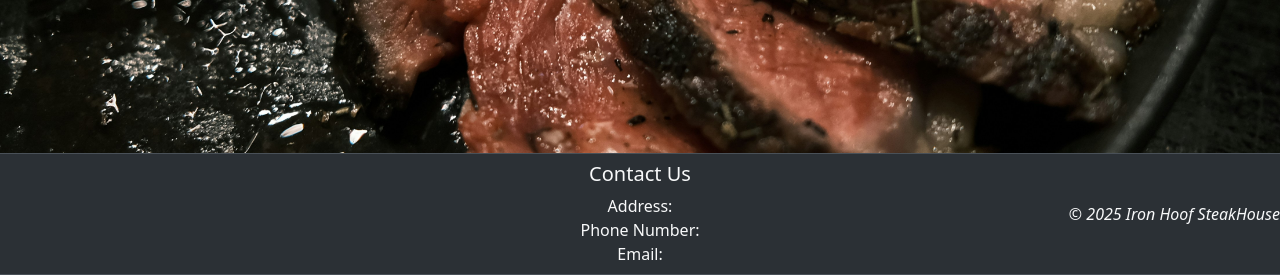
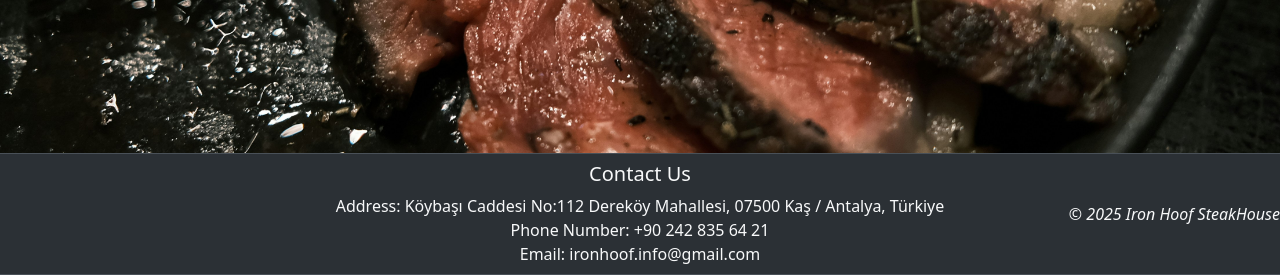
Before and after one commit to Lampa97/Restaurant-webapp, a Django app: template reservation/templates/reservation/admin/table_form.html in a window 1280 px wide. Shown: the part 525-800 px from the top of the page. Run offline with Django 5.2, Linux system fonts and the light colour scheme; the template is opened without the code that fills it, so the values that code supplies are empty, except form fields; tables that the repository leaves empty hold one stand-in row (values such as "Sample post"); form fields are guessed from the names that the template uses; some libraries are stand-ins or nearby versions.

Commit message:
added contact in the footer

```diff
--- a/restaurant/templates/restaurant/includes/footer.html
+++ b/restaurant/templates/restaurant/includes/footer.html
@@ -3,9 +3,10 @@
     <div class="text-center">
       <h5>Contact Us</h5>
       <ul class="list-unstyled mb-0">
-        <li>Address:</li>
-        <li>Phone Number:</li>
-        <li>Email:</li>
+        <li>Address: Köybaşı Caddesi No:112
+Dereköy Mahallesi, 07500 Kaş / Antalya, Türkiye</li>
+        <li>Phone Number: +90 242 835 64 21</li>
+        <li>Email: ironhoof.info@gmail.com</li>
       </ul>
     </div>
     <div class="position-absolute end-0">
```
Also changed, not shown: .github/workflows/ci.yml.
